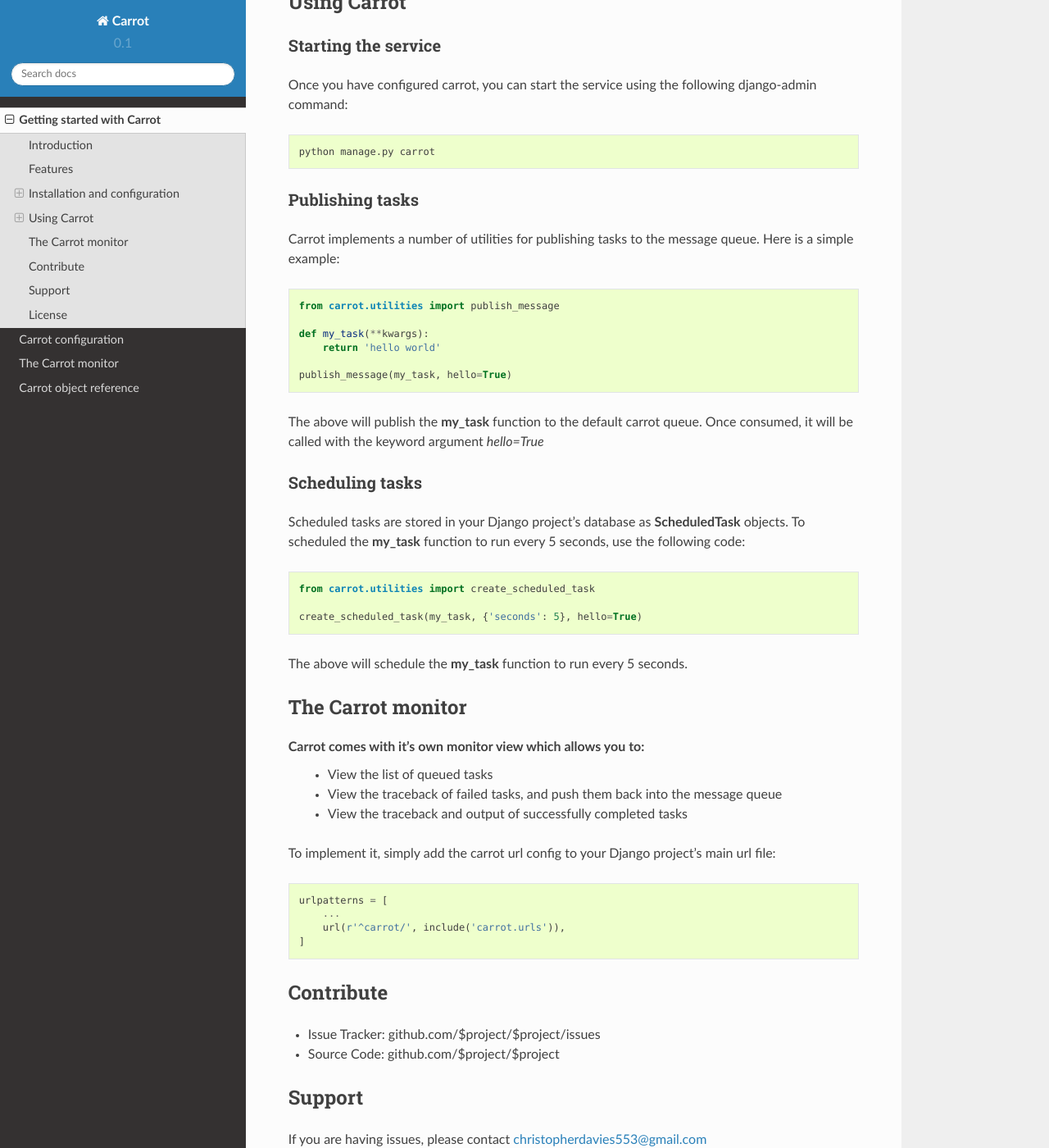
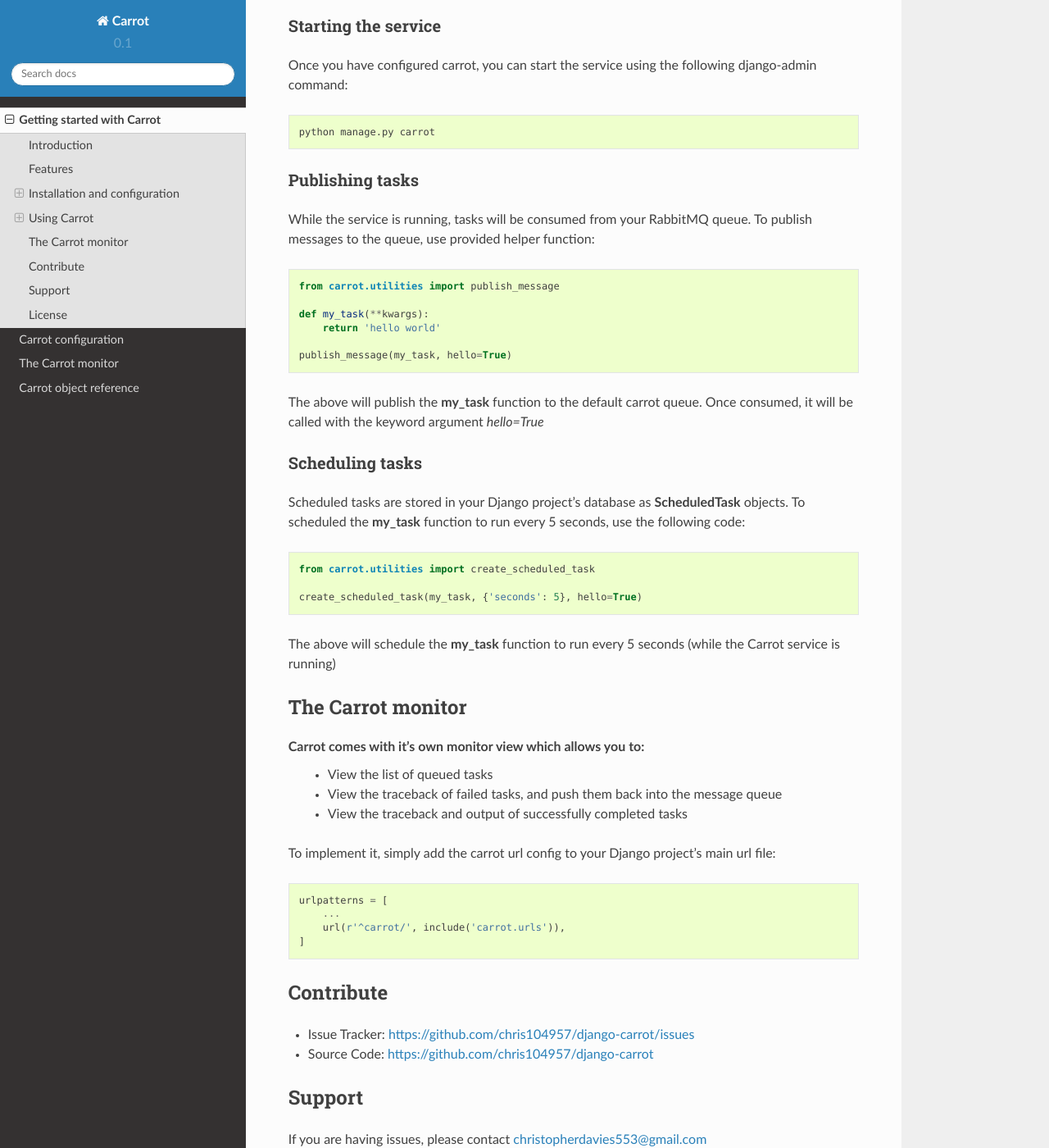
Before and after one commit to chris104957/django-carrot, a Sphinx documentation site: the page built from docs/source/readme.rst, in a window 1280 px wide and 1400 px high, scrolled down 1381 px. Shown: the whole window at 82% size. Built offline with Sphinx 7.4.7 and the Read the Docs theme 2.0.0, drawn with Linux system fonts in a browser that asks for light colours; some of the changed text lies outside the part shown.

Commit message:
adding docs

```diff
--- a/docs/source/readme.rst
+++ b/docs/source/readme.rst
@@ -82,7 +80,8 @@
 Publishing tasks
 ****************
 
-Carrot implements a number of utilities for publishing tasks to the message queue. Here is a simple example:
+While the service is running, tasks will be consumed from your RabbitMQ queue. To publish messages to the queue, use
+provided helper function:
 
 .. code-block:: python
 
@@ -109,7 +108,7 @@
 
     create_scheduled_task(my_task, {'seconds': 5}, hello=True)
 
-The above will schedule the **my_task** function to run every 5 seconds.
+The above will schedule the **my_task** function to run every 5 seconds (while the Carrot service is running)
 
 
 The Carrot monitor
@@ -134,8 +133,8 @@
 Contribute
 ----------
 
-- Issue Tracker: github.com/$project/$project/issues
-- Source Code: github.com/$project/$project
+- Issue Tracker: https://github.com/chris104957/django-carrot/issues
+- Source Code: https://github.com/chris104957/django-carrot
 
 Support
 -------
```
Also changed, not shown: other parts of docs/source/readme.rst (+2 -4 lines).
